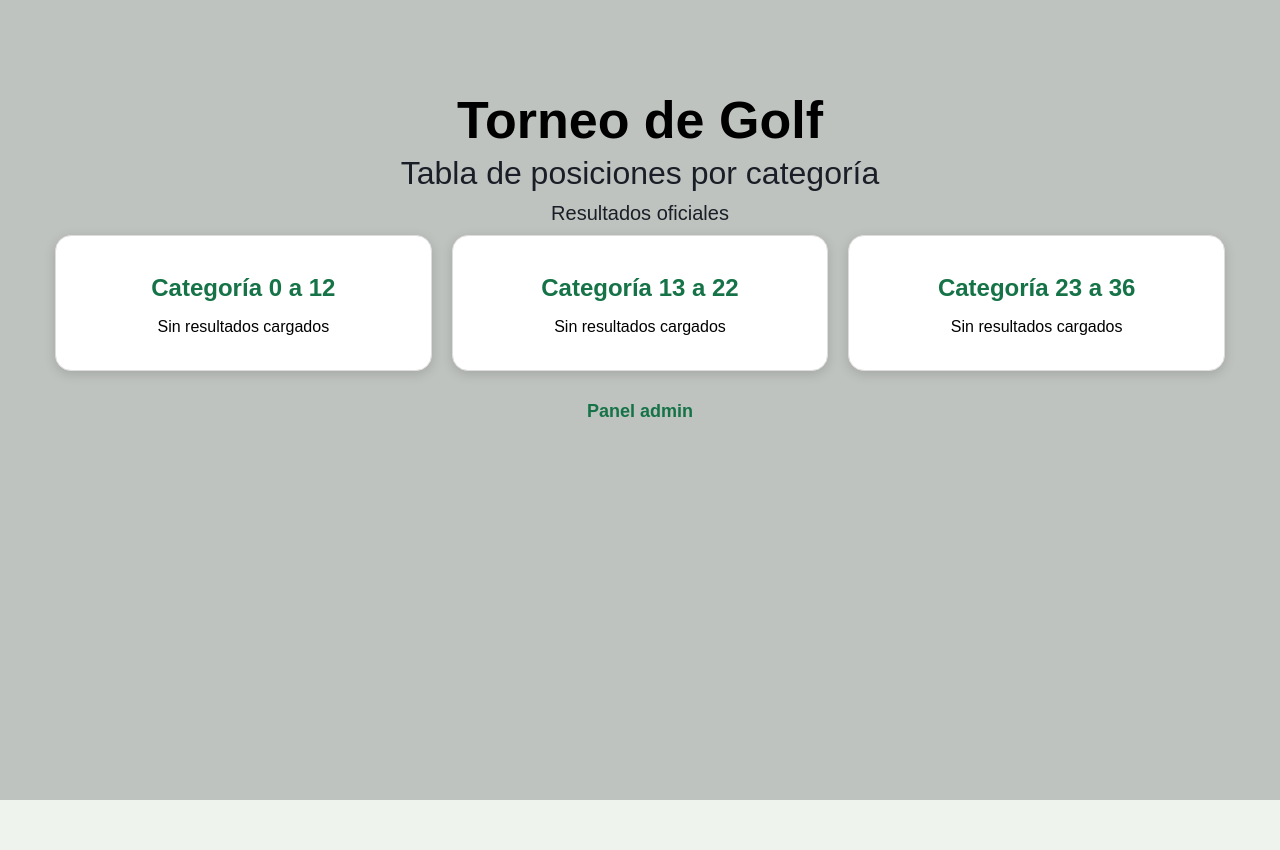
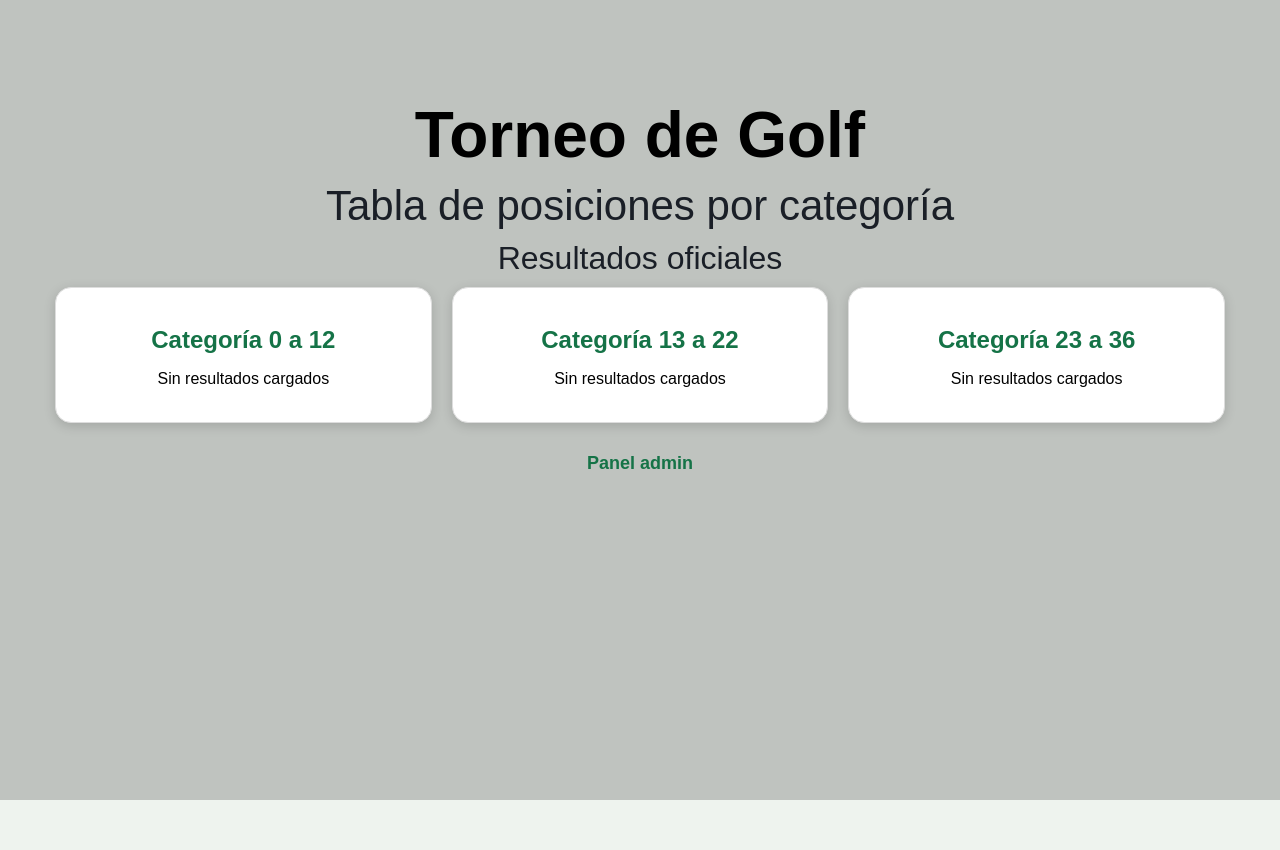
Before and after one commit to El-gordo-toni/carga-de-datos, a Flask app: page / in a window 1280 px wide. Run offline with Flask 3, Linux system fonts and the light colour scheme; data comes from the database, SQL or seed files in the repository; data that the repository does not hold is empty; some libraries are stand-ins or nearby versions.

Commit message:
Update index.html

```diff
--- a/templates/index.html
+++ b/templates/index.html
@@ -44,21 +44,21 @@
 
         h1 {
             text-align: center;
-            font-size: 52px;
-            margin-bottom: 5px;
+            font-size: 64px;
+            margin-bottom: 10px;
             color: black;
         }
 
         .subtitulo {
             text-align: center;
-            font-size: 32px;
+            font-size: 42px;
             color: rgb(26, 31, 39);
             margin-bottom: 10px;
         }
 
         .subtitulo2 {
             text-align: center;
-            font-size: 20px;
+            font-size: 32px;
             color: rgb(26, 31, 39);
             margin-bottom: 10px;
         }
```
